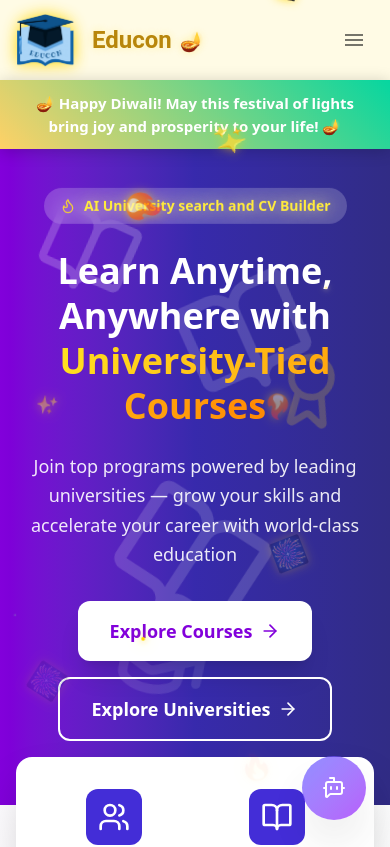
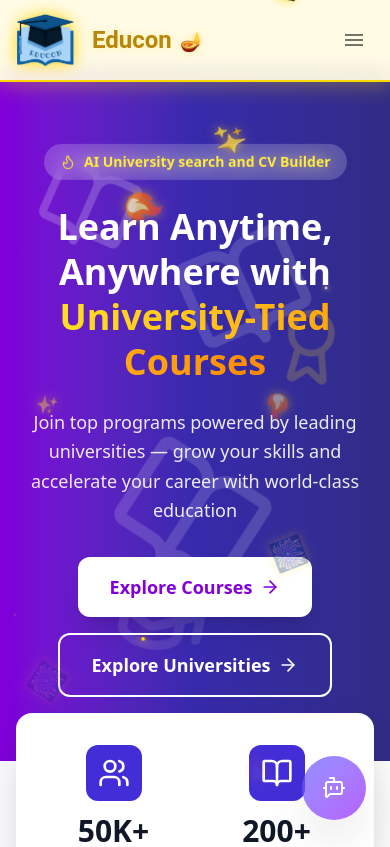
Before and after one commit to ankannexucon/educon-client, a React (Vite) app: page / in a window 390 px wide. Shown: the top 847 px of the page. Built offline with nearby package versions, Linux system fonts and the light colour scheme.

Commit message:
Refactor DiwaliBanner component for improved visibility and styling; remove mobile toggle for Diwali theme

```diff
--- a/src/components/navigation/NavbarComponent.jsx
+++ b/src/components/navigation/NavbarComponent.jsx
@@ -176,9 +176,9 @@
   );
 };
 
-// Festive Header Banner - Fixed to appear below navbar
+// Festive Header Banner
 const DiwaliBanner = () => {
-  const [visible, setVisible] = useState(true);
+  const [visible, setVisible] = useState(false);
 
   if (!visible) return null;
 
@@ -186,40 +186,36 @@
     <Box
       sx={{
         position: 'fixed',
-        top: 80, // Position below navbar (navbar height is 80px)
+        top: 0,
         left: 0,
         width: '100%',
+        backgroundColor: 'linear-gradient(45deg, #FF6B35, #FFD166, #06D6A0, #118AB2)',
         background: 'linear-gradient(45deg, #FF6B35, #FFD166, #06D6A0, #118AB2)',
         color: 'white',
         textAlign: 'center',
-        padding: '12px 16px',
-        fontSize: '15px',
+        padding: '8px',
+        fontSize: '14px',
         fontWeight: 'bold',
-        zIndex: 9997,
+        zIndex: 10000,
         animation: 'colorChange 3s infinite alternate',
-        boxShadow: '0 2px 15px rgba(0,0,0,0.2)',
-        display: 'flex',
-        alignItems: 'center',
-        justifyContent: 'center',
+        boxShadow: '0 2px 10px rgba(0,0,0,0.2)',
+        marginBottom:"14px"
       }}
     >
       🪔 Happy Diwali! May this festival of lights bring joy and prosperity to your life! 🪔
-      {/* <IconButton
+      <IconButton
         size="small"
-        onClick={() => setVisible(true)}
+        onClick={() => setVisible(false)}
         sx={{
           color: 'white',
           position: 'absolute',
-          right: '16px',
+          right: '10px',
           top: '50%',
           transform: 'translateY(-50%)',
-          '&:hover': {
-            backgroundColor: 'rgba(255,255,255,0.2)',
-          },
         }}
       >
         <CloseIcon fontSize="small" />
-      </IconButton> */}
+      </IconButton>
     </Box>
   );
 };
@@ -298,13 +294,12 @@
 
   return (
     <>
-      <Box height={80} /> {/* Spacer for navbar */}
+      <Box height={80} /> {/* Spacer */}
 
       {/* Diwali Animations */}
       {showDiwaliTheme && (
         <>
           <DiwaliBanner />
-          <Box height={44} /> {/* Spacer for Diwali banner */}
           <DiwaliFireworks />
           <DiwaliCrackers />
         </>
@@ -769,24 +764,6 @@
         }}
       >
         <Box sx={{ p: 2 }}>
-          {/* Diwali Toggle in Mobile */}
-          <Box sx={{ display: 'flex', alignItems: 'center', justifyContent: 'space-between', mb: 2 }}>
-            <Typography variant="h6" fontWeight={600}>
-              Menu
-            </Typography>
-            <IconButton
-              onClick={() => setShowDiwaliTheme(!showDiwaliTheme)}
-              sx={{
-                backgroundColor: showDiwaliTheme ? '#FFD700' : 'transparent',
-                "&:hover": {
-                  backgroundColor: showDiwaliTheme ? '#FFC400' : '#f3f4f6'
-                },
-              }}
-            >
-              🪔
-            </IconButton>
-          </Box>
-
           {navItems.map((item) => (
             <ListItemButton
               key={item.name}
@@ -858,12 +835,6 @@
                   primary="Notifications"
                   secondary={`${unreadCount} unread`}
                 />
-              </ListItemButton>
-              <ListItemButton onClick={handleLogout}>
-                <ListItemIcon>
-                  <LogOut size={18} />
-                </ListItemIcon>
-                <ListItemText primary="Logout" />
               </ListItemButton>
             </>
           ) : (
```
